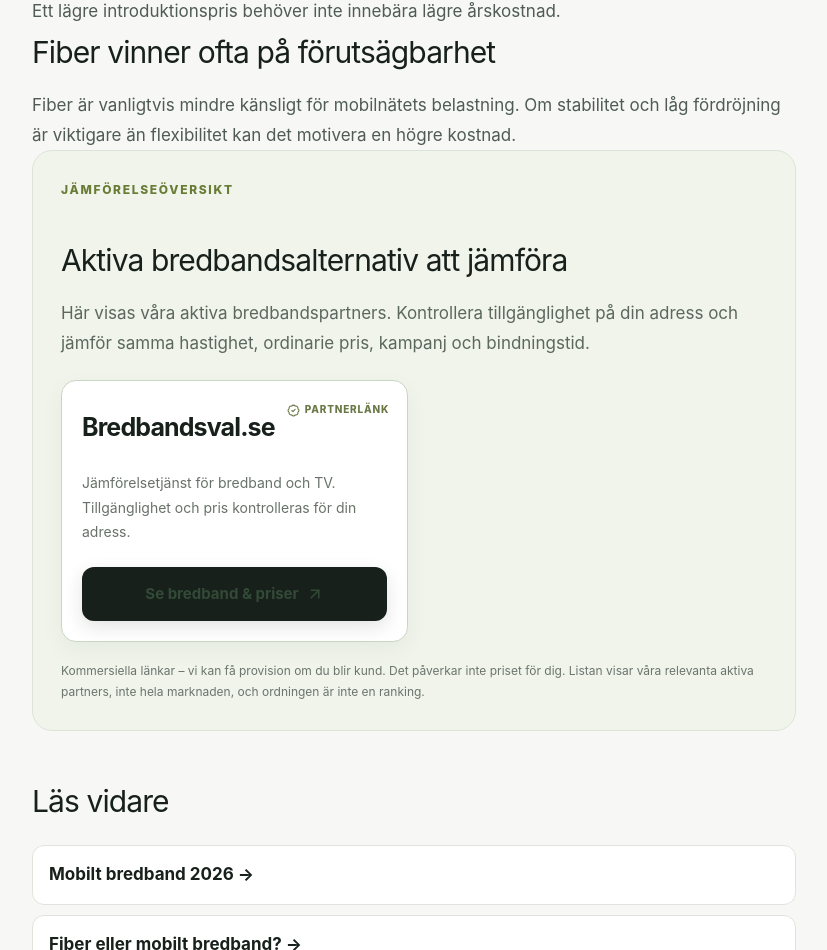
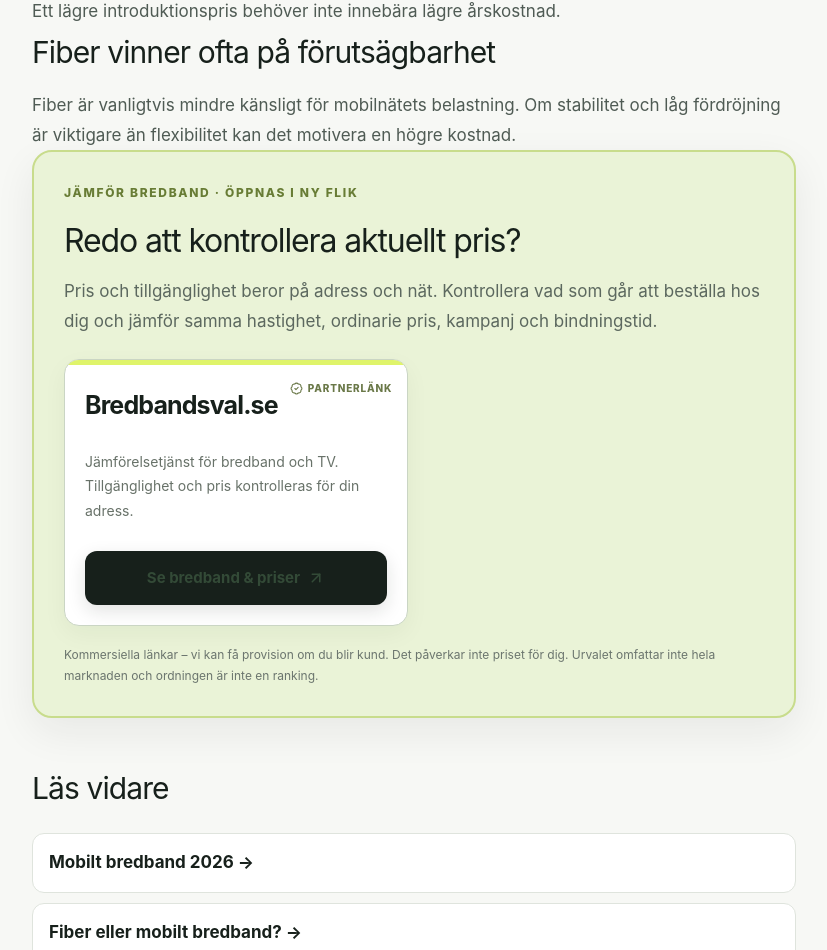
Before and after one commit to arvidlandin-cpu/sankkostnaden, a Next.js app: page /bredband/5g-bredband in a window 1280 px wide. Shown: the part 1949-2899 px from the top of the page, without its empty margins (226-1053 px from the left). Built offline with nearby package versions, Linux system fonts and the light colour scheme.

Commit message:
SEO: target 5G broadband intent

```diff
--- a/pages/bredband/5g-bredband.tsx
+++ b/pages/bredband/5g-bredband.tsx
@@ -8,7 +8,7 @@
       kicker='5G-BREDBAND'
       canonical='https://sankkostnaden.se/bredband/5g-bredband/'
       category='bredband'
-      intent='compare'
+      intent='mobile-broadband'
       bullets={['Kontrollera 5G-täckningen på den faktiska adressen', 'Jämför normal hastighet – inte bara maxhastighet', 'Läs villkor för data, router och bindningstid', 'Jämför totalpris och stabilitet med fiber']}
       sections={[{ heading: '5G kan vara ett riktigt hemabonnemang', body: 'Ett väl fungerande 5G-nät kan ge tillräcklig kapacitet för streaming, arbete och flera användare. Resultatet beror samtidigt mer på plats och nätbelastning än för en fast fiberanslutning.' }, { heading: 'Placeringen av routern spelar stor roll', body: 'Signalstyrka och radiomiljö påverkar den faktiska hastigheten. Testa därför där routern ska stå och jämför vid flera tidpunkter innan du bedömer om anslutningen kan ersätta fiber.' }, { heading: 'Räkna hela paketet', body: 'Ta med router, eventuell startkostnad, kampanjperiod, ordinarie månadspris och bindningstid. Ett lägre introduktionspris behöver inte innebära lägre årskostnad.' }, { heading: 'Fiber vinner ofta på förutsägbarhet', body: 'Fiber är vanligtvis mindre känsligt för mobilnätets belastning. Om stabilitet och låg fördröjning är viktigare än flexibilitet kan det motivera en högre kostnad.' }]}
       related={[{ href: '/bredband/mobilt-bredband/', label: 'Mobilt bredband 2026' }, { href: '/bredband/fiber-eller-mobilt-bredband/', label: 'Fiber eller mobilt bredband?' }, { href: '/bredband/bredband-pa-min-adress/', label: 'Bredband på min adress' }]}
```
